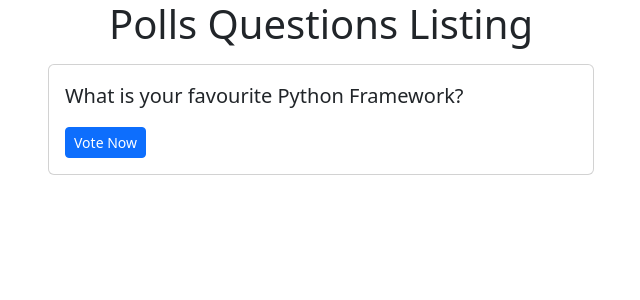
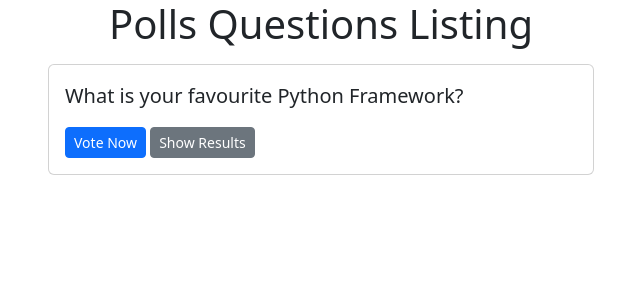
Before and after one commit to MainulDip/pythonStudy, a Django app: page /polls/ in a window 1280 px wide. Shown: the top 300 px of the page, without its empty margins (319-959 px from the left). Run offline with Django 4.2, Linux system fonts and the light colour scheme; data comes from the database, SQL or seed files in the repository.

Commit message:
Dynamic Link Docking

```diff
--- a/DjangoPollApp/polling/polls/urls.py
+++ b/DjangoPollApp/polling/polls/urls.py
@@ -6,5 +6,6 @@ app_name = 'polls'
 
 urlpatterns = [
     path('', views.index, name='index'),
-    path('<int:question_id>', views.detail, name='detail')
+    path('<int:question_id>', views.detail, name='details'),
+    path('results/<int:question_id>', views.detail)
 ]
--- a/DjangoPollApp/polling/polls/views.py
+++ b/DjangoPollApp/polling/polls/views.py
@@ -1,4 +1,5 @@
 from cgi import print_arguments
+from pprint import PrettyPrinter
 from django.http import Http404, HttpResponse
 from django.shortcuts import render
 from .models import Question, Choice
@@ -15,9 +16,11 @@ def index(request):
 
 # Show single question and choices
 def detail(request, question_id):
-    print_arguments(request)
+    print(request.method, 'cool')
     try:
         question = Question.objects.get(pk=question_id)
     except Question.DoesNotExist:
         raise Http404('Question Doesn\'t Found')
-    return render(request, 'polls/results.html', { 'question': question })
+    # return render(request, 'polls/results.html', { 'question': question })
+    response = "You're looking at the results of question %s."
+    return HttpResponse(response % question_id)
--- a/DjangoPollApp/polling/templates/polls/index.html
+++ b/DjangoPollApp/polling/templates/polls/index.html
@@ -4,9 +4,10 @@
 <div class="card mb-3">
   <div class="card-body">
     <p class="lead">{{ question.question_text }}</p>
-    <a href="{% url 'polls:detail' question.id %}" class="btn btn-primary btn-sm">Vote Now</a>
-
-    {% comment %} <a href="{% url 'polls:results' question.id %}" class="btn btn-secondary btn-sm">Show Results</a> {% endcomment %}
+    <a href="{% url 'polls:details' question.id %}" class="btn btn-primary btn-sm">Vote Now</a>
+    {% comment %} polls:details will mathch with urls name defiened in urls.py urlpatterns {% endcomment %}
+    <a href="/polls/results/{{question.id}}" class="btn btn-secondary btn-sm">Show Results</a>
+    {% comment %} Can also be defiened like this {% endcomment %}
   </div>
 </div>
 {% endfor %} {% else %}
```
Also changed, not shown: DjangoQuickDocs.md (+1 -0 lines).
